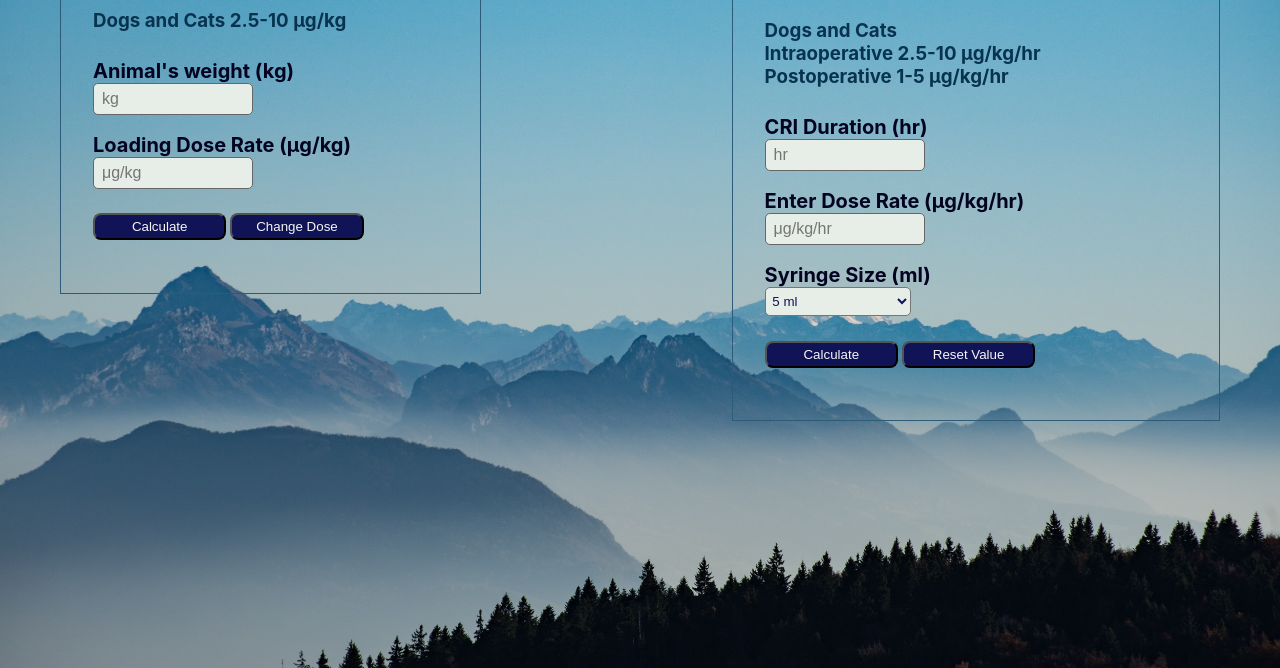
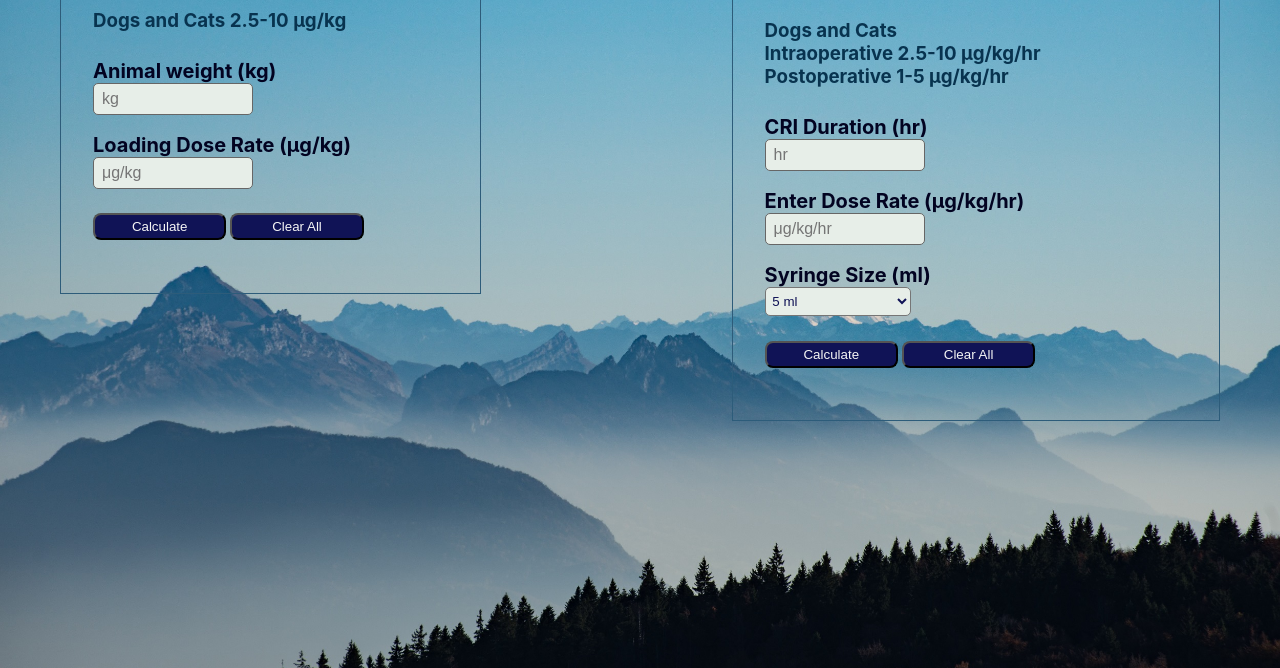
Before and after one commit to kissimoto/fentssyringe, a plain HTML site: page index.html in a window 1280 px wide. Shown: the part 148-816 px from the top of the page. Drawn offline with Linux system fonts and the light colour scheme.

Commit message:
Update index.html

```diff
--- a/index.html
+++ b/index.html
@@ -14,7 +14,7 @@
         <h3 class='intro'> Dogs and Cats 2.5-10 μg/kg</h3>
 
     <div class='container'>
-        <label for=weight>Animal's weight (kg)</label>
+        <label for=weight>Animal weight (kg)</label>
         <input type=number  id=weight required value='' placeholder=kg>
         <br>
         <label for=loadingDoseRate>Loading Dose Rate (μg/kg)</label>
@@ -22,7 +22,7 @@
      <br>
      <span>
     <button onclick=fentaprocess() id='submitbutton'>Calculate</button>
-     <button onclick="reload()" id='reloadButton'>Change Dose</button>
+     <button onclick="reload()" id='reloadButton'>Clear All</button>
     </span>
    </div>
        <div id=result2></div>
@@ -53,7 +53,7 @@
             <br>
             <span>
             <button onclick=fentanylprocess() id='submitbutton'>Calculate</button>
-            <button onclick="refresh()" id='refreshButton'>Reset Value</button>
+            <button onclick="refresh()" id='refreshButton'>Clear All</button>
         </span>
         </div>
     <div id=result></div>
```
